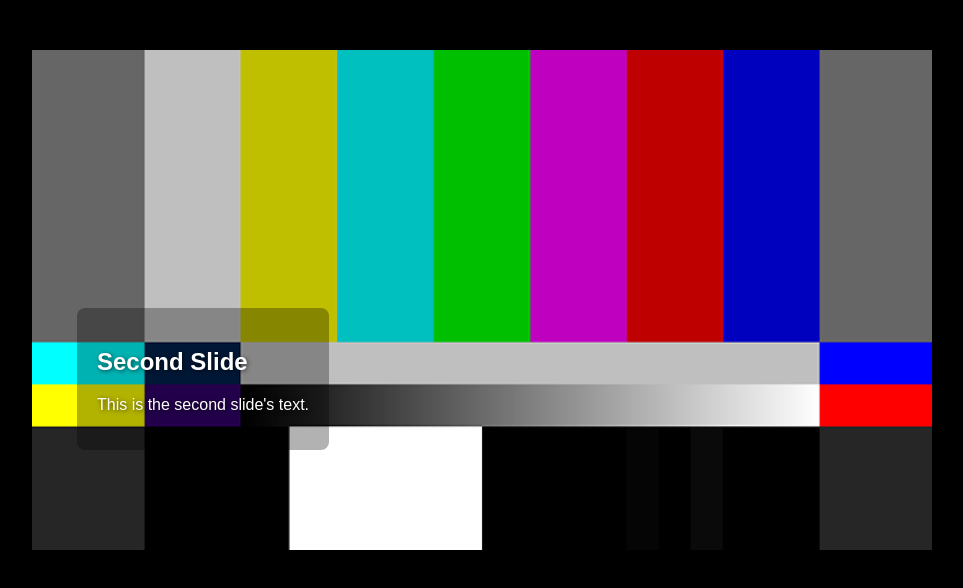
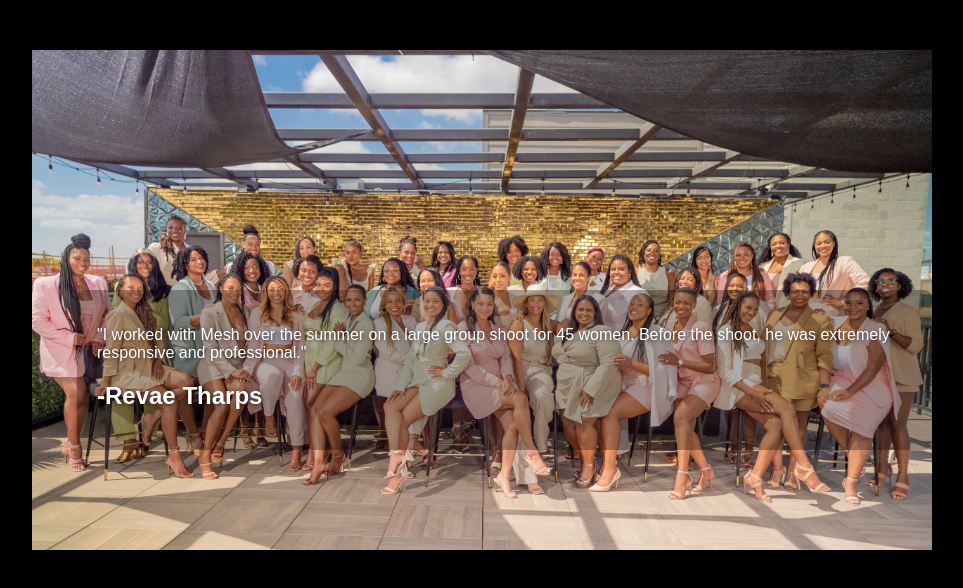
Before and after one commit to Jgreenwell93/about-page-fade-slider, a plain HTML site: page index.html in a window 1280 px wide. Shown: the whole page, without its empty margins (158-1121 px from the left). Drawn offline with Linux system fonts and the light colour scheme.

Commit message:
adding in actual photos and restructuring html

```diff
--- a/assets/function.js
+++ b/assets/function.js
@@ -2,7 +2,7 @@ let currentSlide = 0;
 const slides = document.querySelectorAll('.slide');
 const dots = document.querySelectorAll('.dot');
 const totalSlides = slides.length;
-let interval = setInterval(nextSlide, 4000);
+let interval = setInterval(nextSlide, 6000);
 
 function showSlide(index) {
   slides.forEach((slide, i) => {
--- a/assets/style.css
+++ b/assets/style.css
@@ -20,7 +20,7 @@ body {
     width: 100%;
     height: 100%;
     opacity: 0;
-    transition: opacity 1s ease-in-out;
+    transition: opacity 2.5s ease-in-out;
   }
 
   .slide img {
--- a/index.html
+++ b/index.html
@@ -9,24 +9,30 @@
 <body>
   <div class="carousel">
     <div class="slide active">
-      <img src="/assets/images/board-361516_640.jpg" alt="Image 1" />
+      <img src="/assets/images/slide-1.webp" alt="Image 1" />
       <div class="caption">
-        <h2>First Slide</h2>
-        <p>This is the first slide's text.</p>
+        <p class="testimonial">
+          "I worked with Mesh over the summer on a large group shoot for 45 women. Before the shoot, he was extremely responsive and professional."
+          </p>
+          <h2  class="testimonialName">-Revae Tharps</h2>
       </div>
     </div>
     <div class="slide">
-      <img src="/assets/images/fig-2.-1920px-SMPTE_Color_Bars_16x9.png" alt="Image 2" />
+      <img src="/assets/images/slide-2.webp" alt="Image 2" />
       <div class="caption">
-        <h2>Second Slide</h2>
-        <p>This is the second slide's text.</p>
+        <p  class="testimonial">
+          “Mesh did a great job! I am a fitness trainer (super awkward in pictures) and Mesh not only made me feel comfortable but he had a lot of great ideas and was able to capture some really awesome moments.”
+          </p>
+          <h2 class="testimonialName">-Brittney Lankford</h2>
       </div>
     </div>
     <div class="slide">
-      <img src="/assets/images/Test-Logo.svg.png" alt="Image 3" />
+      <img src="/assets/images/slide-3.webp" alt="Image 3" />
       <div class="caption">
-        <h2>Third Slide</h2>
-        <p>This is the third slide's text.</p>
+        <p  class="testimonial">
+          “Mesh helped me out with a fitness photoshoot for my business. He was so easy to work with, timely, professional and I was happy he was so quick to respond with answers to my questions leading up to my shoot”
+        </p>
+        <h2 class="testimonialName">-Heather Patton</h2>
       </div>
     </div>
 
```
Also changed, not shown: assets/images/Test-Logo.svg.png (deleted), assets/images/board-361516_640.jpg (deleted), assets/images/fig-2.-1920px-SMPTE_Color_Bars_16x9.png (deleted), assets/images/slide-1.webp (added), assets/images/slide-2.webp (added), assets/images/slide-3.webp (added).
